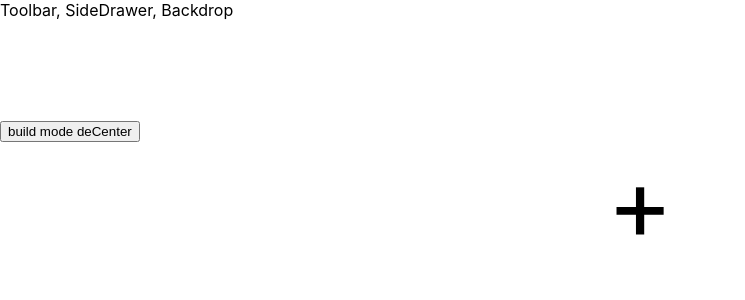
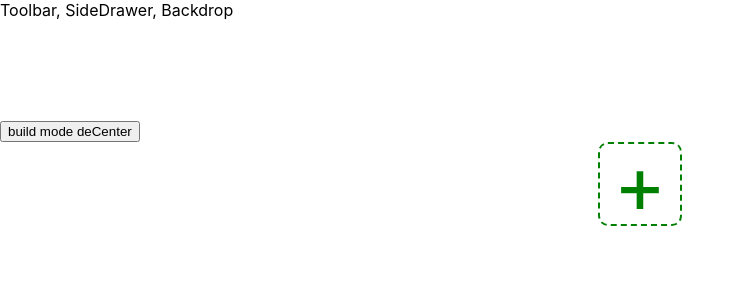
Before and after one commit to mickuki112/castle-builder, a React app: page / in a window 1280 px wide. Shown: the top 300 px of the page, without its empty margins (0-745 px from the left). Built offline with nearby package versions, Linux system fonts and the light colour scheme.

Commit message:
add css and remove mechanic

```diff
--- a/src/components/Castle/Brick/Brick.js
+++ b/src/components/Castle/Brick/Brick.js
@@ -10,10 +10,18 @@ class BrickOfType extends Component {
 
         switch (this.props.type){
             case('stoneBrick'):
-                typeBrick=(<div className={styles.typeBrick} onClick={this.props.added}></div>);
+                typeBrick=(
+                    <div
+                    className={styles.typeBrick}
+                    onClick={this.props.added}
+                    style={this.props.styleComponents}></div>);
                 break;
             case('add'):
-                typeBrick=(<div className={styles.add} onClick={this.props.added}>+</div>);
+                typeBrick=(<div
+                    style={this.props.styleComponents}
+                    onClick={this.props.added}>
+                        <div className={styles.add}>+</div>
+                    </div>);
                 break;
             case('none'):
                 typeBrick=(<div className={styles.add}></div>);
--- a/src/components/Castle/Brick/Brick.module.css
+++ b/src/components/Castle/Brick/Brick.module.css
@@ -1,7 +1,13 @@
 .add{
-    height: 100px;
-    width: 100px;
+    height: 80%;
+    width: 80%;
+    margin:auto;
+    border:dashed 2px green;
+    border-radius: 10px;
+    text-align: center;
+    color: green;
 }
+
 .typeBrick{
     height: 100px;
     width: 100px;
--- a/src/components/Castle/Castle.js
+++ b/src/components/Castle/Castle.js
@@ -16,21 +16,20 @@ const castle =(props)=>{
             justifyContent: 'center',
             width:'100%',
             //margin:'auto',
-            textAlign: 'center',
-            fontSize:'100px',
         }
         const styleBuilder={
-            height:'70%',
+            height:'600px',
+            overflow: 'scroll',
         }
     let transformedComponents = props.components.map((column,i)=>{
             return <div style={styleVerse} key={i}>{column.map((verse,j)=>{
                 return <BrickOfType
                     added={()=>props.added(verse,[i,j])}
                     type={verse}
-                    key={verse+j}/>
+                    key={verse+j}
+                    styleComponents={props.styleComponents}/>
             })}</div>
         })
-    console.log(props.components);
     //if(transformedComponents.length===0){
     //    transformedComponents=<BrickOfType type='stoneBrick' />;
     //}
--- a/src/containers/Builder/Builder.js
+++ b/src/containers/Builder/Builder.js
@@ -11,24 +11,30 @@ class Builder extends Component {
         },*/
         components:[["add"]],
         buildMode:'deCenter',
+        styleComponents:{
+            height: '100px',
+            width: '100px',
+            fontSize:'80px',
+            lineHeight: '80px',
+        }
     }
     addWall=(type,coOrdinates)=>{
         let updateWall=this.state.components;
-            if(type=='add'){
+            if(type==='add'){
             updateWall[coOrdinates[0]][coOrdinates[1]]='stoneBrick'
             if(!this.state.components[coOrdinates[0]][coOrdinates[1]+1]){
                 updateWall[coOrdinates[0]].push("add");
-                if(this.state.buildMode=='deCenter')updateWall[coOrdinates[0]].unshift("add");//deCenter
+                if(this.state.buildMode==='deCenter')updateWall[coOrdinates[0]].unshift("add");//deCenter
             }
             if(!this.state.components[coOrdinates[0]][coOrdinates[1]-1]){
                 updateWall[coOrdinates[0]].unshift("add");
-                if(this.state.buildMode=='deCenter')updateWall[coOrdinates[0]].push("add");//deCenter
+                if(this.state.buildMode==='deCenter')updateWall[coOrdinates[0]].push("add");//deCenter
 
             }
             //if(0<(coOrdinates[0]+1)){
                 if(this.state.components[coOrdinates[0]+1]){
                     if(!this.state.components[coOrdinates[0]+1][coOrdinates[1]]){
-                        if(this.state.buildMode=='deCenter'){
+                        if(this.state.buildMode==='deCenter'){
                             updateWall[coOrdinates[0]+1].push("add");
                             updateWall[coOrdinates[0]+1].unshift("add");//deCenter
                         }
@@ -40,7 +46,7 @@ class Builder extends Component {
             //}
             if(this.state.components[coOrdinates[0]-1] ){
                 if(!this.state.components[coOrdinates[0]-1][coOrdinates[1]]){
-                    if(this.state.buildMode=='deCenter'){
+                    if(this.state.buildMode==='deCenter'){
                         updateWall[coOrdinates[0]-1].push("add");
                         updateWall[coOrdinates[0]-1].unshift("add");//deCenter
                     }
@@ -52,21 +58,37 @@ class Builder extends Component {
         }else{
             updateWall[coOrdinates[0]][coOrdinates[1]]='add';
         }
-        this.setState({components:updateWall})
+        let sizeBrick =updateWall.length;
+        updateWall.map((_,i)=>{
+            if(sizeBrick<this.state.components[i].length){
+                sizeBrick=this.state.components[i].length;//make repairs
+            }
+        });
+        this.setState({components:updateWall,
+        styleComponents:{
+            height: (100*(1-sizeBrick*0.03))+'px',
+            width: (100*(1-sizeBrick*0.03))+'px',
+            fontSize:(80*(1-sizeBrick*0.03))+'px',
+            lineHeight: (80*(1-sizeBrick*0.03))+'px'
+
+        }})
     }
     buildMode=()=>{
-        if(this.state.buildMode=='deCenter'){
+        if(this.state.buildMode==='deCenter'){
             this.setState({buildMode:'Center'})
         }else{
             this.setState({buildMode:'deCenter'})
         }
     }
 
+
     render(){
         return(
             <Aux>
                 <button onClick={this.buildMode}>build mode {this.state.buildMode}</button>
-                <Castle added={this.addWall} components={this.state.components}/>
+                <Castle added={this.addWall}
+                components={this.state.components}
+                styleComponents={this.state.styleComponents}/>
             </Aux>
         );
     }
```
